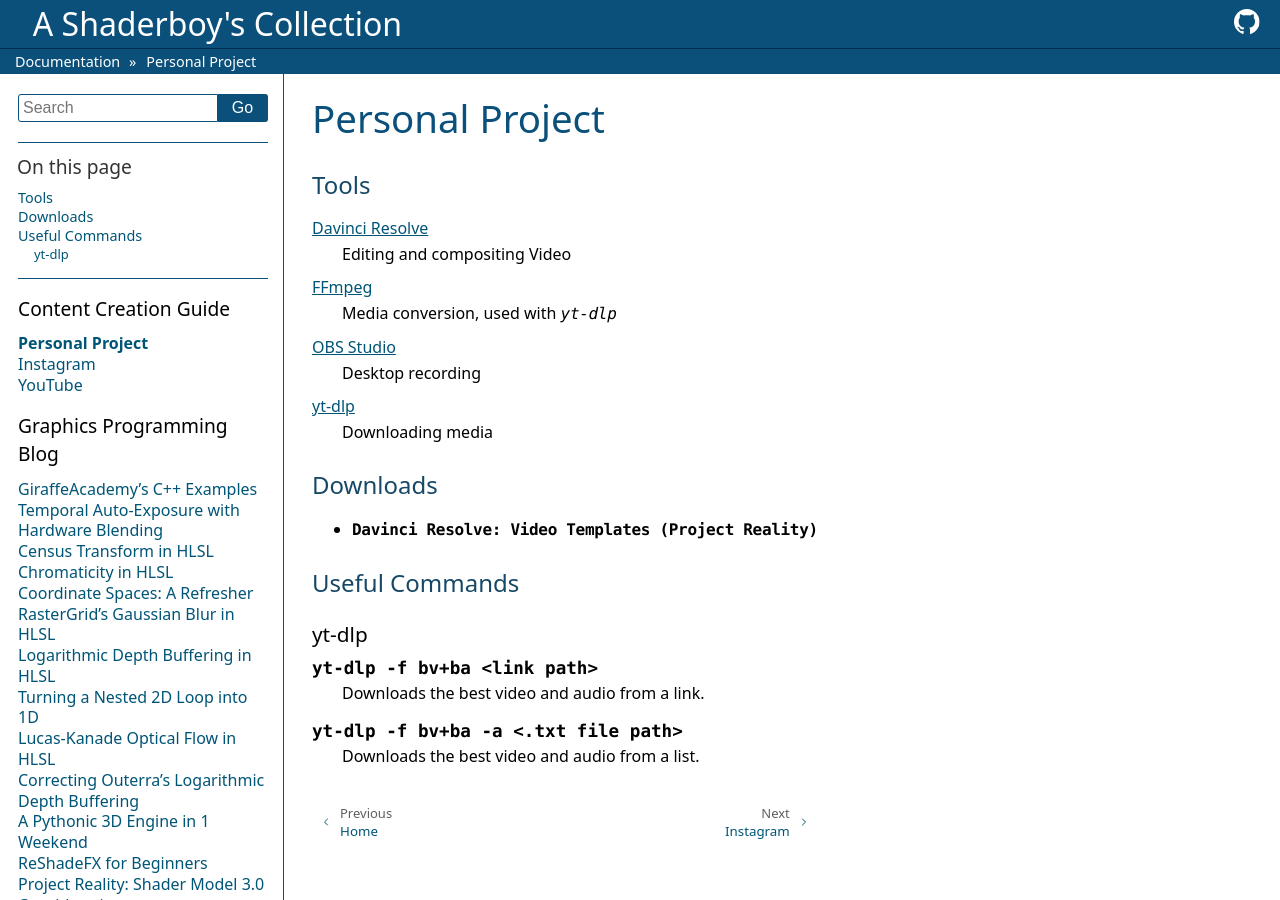
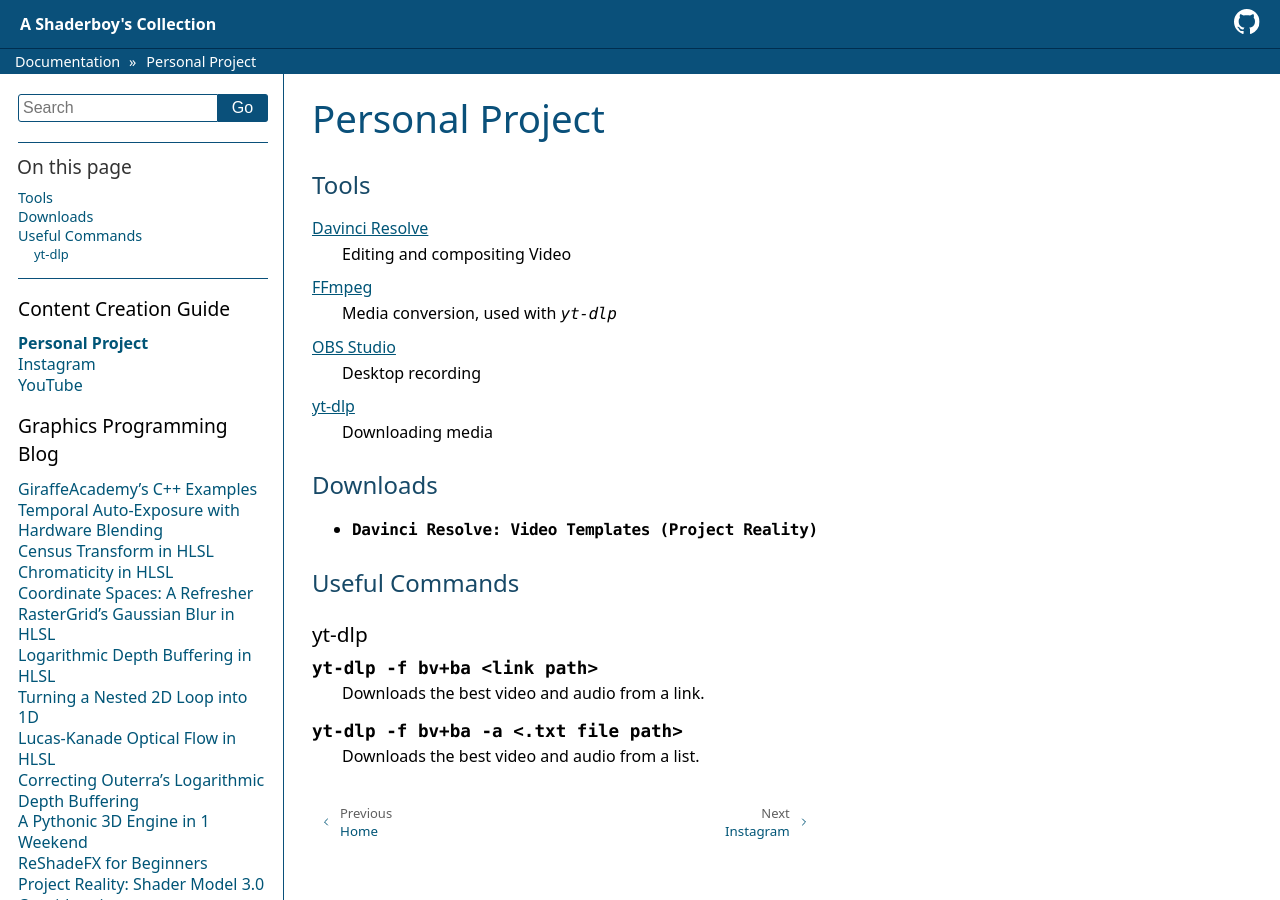
Before and after one commit to papadanku/papadanku.github.io, a Sphinx documentation site: the page built from doc/source/social/project.rst, in a window 1280 px wide and 900 px high. Built offline with Sphinx 7.4.7, drawn with Linux system fonts in a browser that asks for light colours.

```diff
--- a/doc/_themes/sphinx13/layout.html
+++ b/doc/_themes/sphinx13/layout.html
@@ -11,9 +11,7 @@
 {% block header %}
 {{ svgs() }}
 <div class="pageheader">
-  <div class="brand">
-    <span>A Shaderboy's Collection</span>
-  </div>
+  <strong class="brand">A Shaderboy's Collection</strong>
   <div class="icons">
     <a href="https://github.com/sphinx-doc/sphinx" title="{{ _('Source Code') }}" target="_blank">
       <svg><use href="#github"></use></svg>
--- a/doc/source/social/project.rst
+++ b/doc/source/social/project.rst
@@ -17,7 +17,7 @@ Tools
 Downloads
 ---------
 
-- :download:`Davinci Resolve: Video Templates (Project Reality) <../_downloads/Video Templates (Project Reality).drp>`
+- :download:`Davinci Resolve: Video Templates (Project Reality) <../../_downloads/Video Templates (Project Reality).drp>`
 
 Useful Commands
 ---------------
```
